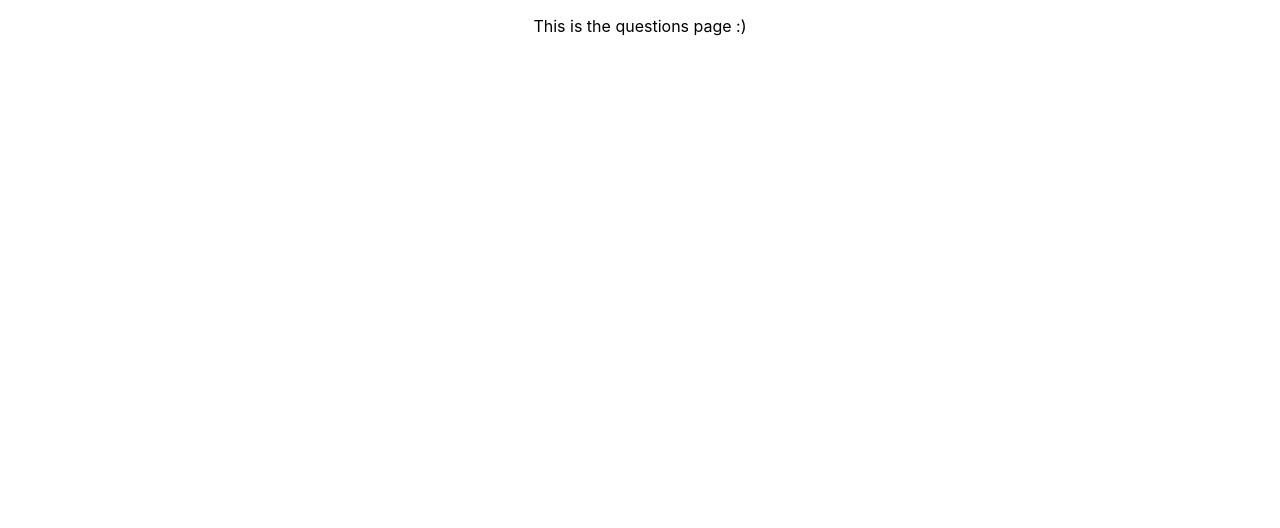
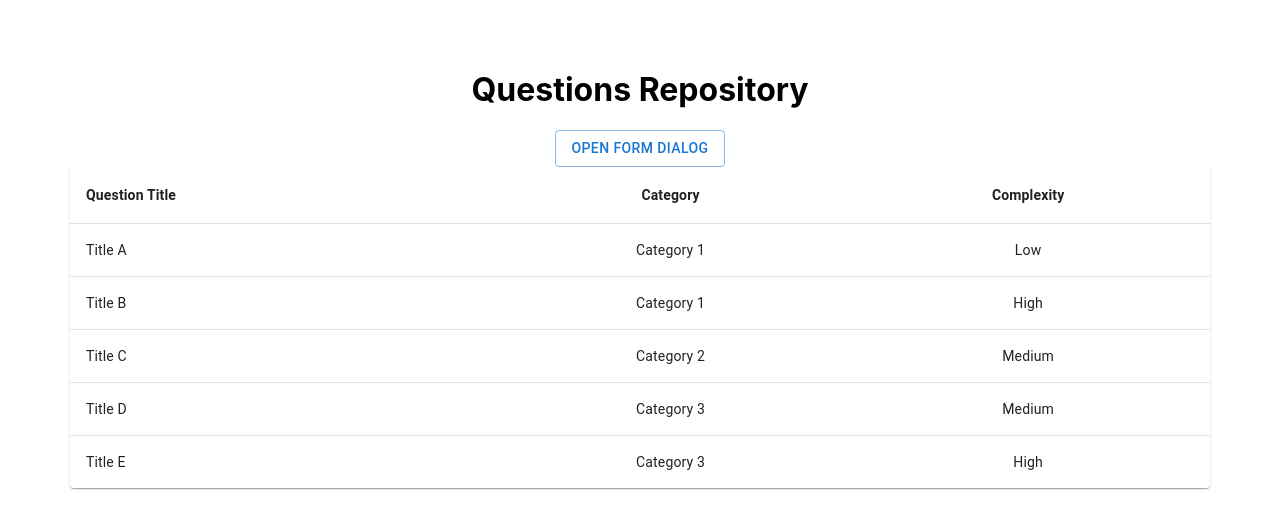
Before and after one commit to CS3219-AY2324S1/ay2324s1-course-assessment-g42, a React (Create React App) app in the folder frontend/: page /questions in a window 1280 px wide. Shown: the top 528 px of the page. Built offline with nearby package versions, Linux system fonts and the light colour scheme.

Commit message:
create table and add question features
Page needs to be split into components.

```diff
--- a/frontend/src/pages/questions.js
+++ b/frontend/src/pages/questions.js
@@ -1,10 +1,157 @@
 import '../App.css';
-import React from 'react';
+import React, { useState, useRef } from 'react';
+
+import Table from '@mui/material/Table';
+import TableBody from '@mui/material/TableBody';
+import TableCell from '@mui/material/TableCell';
+import TableContainer from '@mui/material/TableContainer';
+import TableHead from '@mui/material/TableHead';
+import TableRow from '@mui/material/TableRow';
+import Paper from '@mui/material/Paper';
+
+import Button from '@mui/material/Button';
+import TextField from '@mui/material/TextField';
+import Dialog from '@mui/material/Dialog';
+import DialogActions from '@mui/material/DialogActions';
+import DialogContent from '@mui/material/DialogContent';
+import DialogContentText from '@mui/material/DialogContentText';
+import DialogTitle from '@mui/material/DialogTitle';
+
+// helper functions for table
+function createQuestion(id, title, description, category, complexity) {
+  return { id, title, description, category, complexity };
+}
+
+const rows = [
+  createQuestion(1, 'Title A', 'Description of A', 'Category 1', 'Low'),
+  createQuestion(2, 'Title B', 'Description of B', 'Category 1', 'High'),
+  createQuestion(3, 'Title C', 'Description of C', 'Category 2', 'Medium'),
+  createQuestion(4, 'Title D', 'Description of D', 'Category 3', 'Medium'),
+  createQuestion(5, 'Title E', 'Description of E', 'Category 3', 'High'),
+];
 
 function Questions() {
+  const [open, setOpen] = useState(false);
+  const [questions, setQuestions] = useState(rows);
+  // below are input references used for the form dialog
+  const idRef = useRef();
+  const titleRef = useRef();
+  const descRef = useRef();
+  const catRef = useRef();
+  const compRef = useRef();
+
+  // handle toggling the form dialog box
+  const handleClickOpen = () => {
+    setOpen(true);
+  };
+  const handleClose = () => {
+    setOpen(false);
+  };
+  const handleAddQuestion = () => {
+    // dummy question
+    const newQuestion = createQuestion(idRef.current.value, titleRef.current.value,
+      descRef.current.value, catRef.current.value, compRef.current.value);
+    setQuestions([...questions, newQuestion]);
+    setOpen(false);
+  }
+
   return (
-    <div className="App">
-      <p>This is the questions page :)</p>
+    <div className="wrapper">
+      <h1>Questions Repository</h1>
+      {/* Button to add a new question */}
+      <Button variant="outlined" onClick={handleClickOpen}>
+        Open form dialog
+      </Button>
+      {/* Form dialog box to submit a question */}
+      <Dialog open={open} onClose={handleClose}>
+        <DialogTitle>Add a new question</DialogTitle>
+        <DialogContent>
+          <DialogContentText>
+            Enter the details of your new question here.
+          </DialogContentText>
+          <TextField
+            autoFocus
+            margin="dense"
+            id="id"
+            label="ID"
+            fullWidth
+            variant="standard"
+            inputRef={idRef}
+          />
+          <TextField
+            autoFocus
+            margin="dense"
+            id="title"
+            label="Title"
+            fullWidth
+            variant="standard"
+            inputRef={titleRef}
+          />
+          <TextField
+            autoFocus
+            margin="dense"
+            id="description"
+            label="Description"
+            fullWidth
+            variant="standard"
+            inputRef={descRef}
+          />
+          <TextField
+            autoFocus
+            margin="dense"
+            id="category"
+            label="Category"
+            fullWidth
+            variant="standard"
+            inputRef={catRef}
+          />
+          <TextField
+            autoFocus
+            margin="dense"
+            id="complexity"
+            label="Complexity"
+            fullWidth
+            variant="standard"
+            inputRef={compRef}
+          />
+        </DialogContent>
+        <DialogActions>
+          <Button onClick={handleClose}>Cancel</Button>
+          <Button onClick={handleAddQuestion}>Add</Button>
+        </DialogActions>
+      </Dialog>
+
+      <TableContainer component={Paper}>
+      <Table sx={{ minWidth: 400 }} aria-label="simple table">
+
+        {/* Insert table headers */}
+        <TableHead>
+          <TableRow key="header">
+            <TableCell style={{ fontWeight: 'bold' }}>Question Title</TableCell>
+            <TableCell align="center" style={{ fontWeight: 'bold' }}>Category</TableCell>
+            <TableCell align="center" style={{ fontWeight: 'bold' }}>Complexity</TableCell>
+          </TableRow>
+        </TableHead>
+
+        {/* Insert table body content */}
+        <TableBody>
+          {questions.map((question) => (
+            <TableRow
+              key={question.id}
+              sx={{ '&:last-child td, &:last-child th': { border: 0 } }}
+            >
+              {/* Add table cells */}
+              <TableCell component="th" scope="row">
+                {question.title}
+              </TableCell>
+              <TableCell align="center">{question.category}</TableCell>
+              <TableCell align="center">{question.complexity}</TableCell>
+            </TableRow>
+          ))}
+        </TableBody>
+
+      </Table>
+    </TableContainer>
     </div>
   );
 }
```
